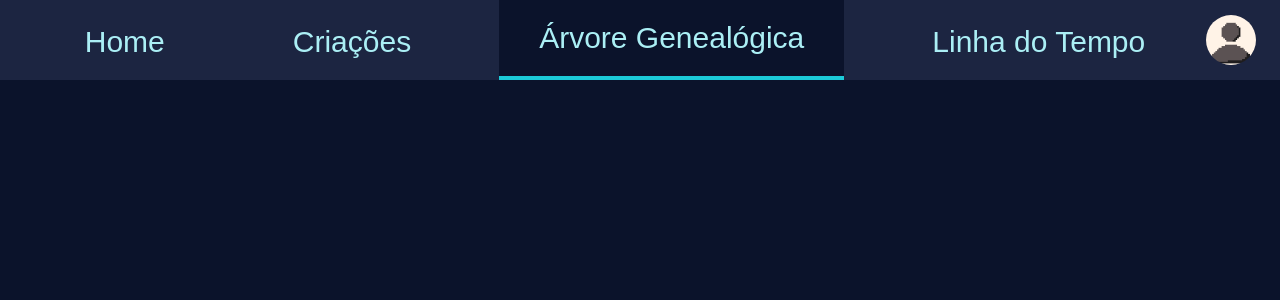
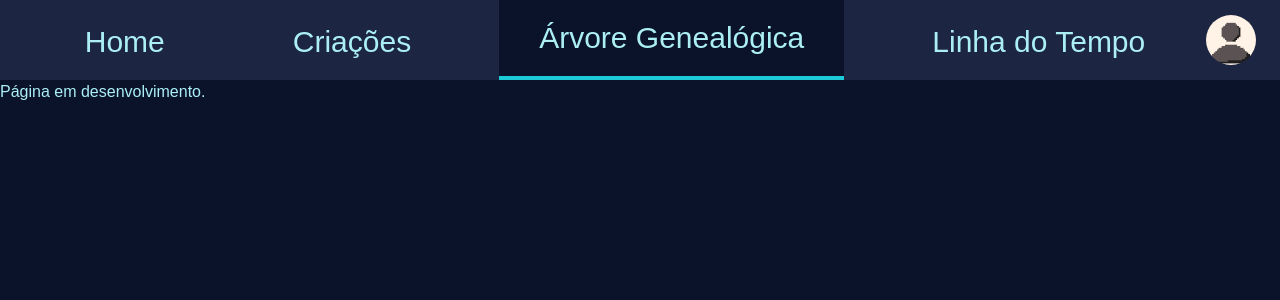
Before and after one commit to giovanna2005lb/StoryGemWeb, a Next.js app: page /family_tree in a window 1280 px wide. Shown: the top 300 px of the page. Built offline with nearby package versions, Linux system fonts and the light colour scheme; a web font is replaced by a local one.

Commit message:
Adicionei apenas uma mensagem na "family_tree"

```diff
--- a/src/app/family_tree/page.tsx
+++ b/src/app/family_tree/page.tsx
@@ -4,6 +4,7 @@ export default function FamilyTreePage(){
     return (
         <>
             <NavBar active="Árvore Genealógica"/>
+            <p>Página em desenvolvimento.</p>
         </>
     )
 }
```
